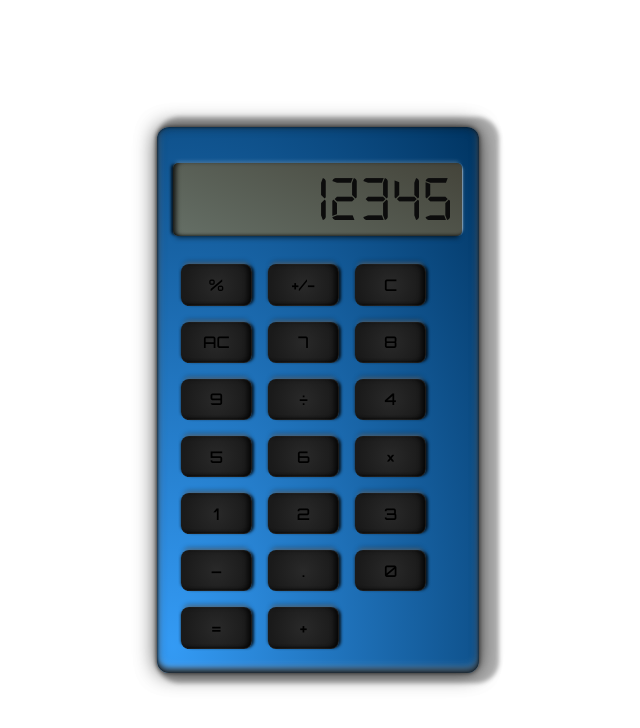
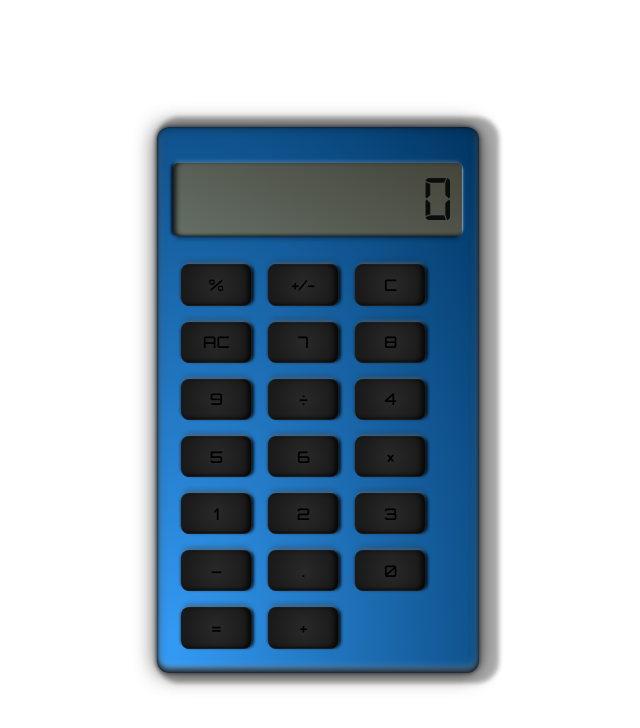
Before and after one commit to MyselfRoshan/ReactCalculator, a React (Vite) app: page / in a window 1280 px wide. Shown: the top 728 px of the page, without its empty margins (322-962 px from the left). Built offline with nearby package versions, Linux system fonts and the light colour scheme.

Commit message:
feat: added button to display

```diff
--- a/src/App.jsx
+++ b/src/App.jsx
@@ -2,7 +2,7 @@ import { useState } from "react";
 import Button from "./Button";
 
 function App() {
-  const [count, setCount] = useState(0);
+  const [result, setResult] = useState("0");
   const butttonTxtArray = [
     "%",
     "+/-",
@@ -27,13 +27,29 @@ function App() {
   ];
 
   const buttons = butttonTxtArray.map((butttonTxt, index) => {
-    return <Button key={index} butttonTxt={butttonTxt}></Button>;
+    return (
+      <Button
+        key={index}
+        butttonTxt={butttonTxt}
+        result={result}
+        setResult={setResult}
+      ></Button>
+    );
   });
+
+  function handleChange(e) {
+    setResult(e.target.value);
+  }
   return (
     <main className="App">
       <div className="calculator-frame">
         <div className="display-container">
-          <input type="text" value={12345} className="screen" />
+          <input
+            type="text"
+            className="screen"
+            onChange={handleChange}
+            value={result}
+          />
         </div>
         <div className="buttons">{buttons}</div>
       </div>
--- a/src/Button.jsx
+++ b/src/Button.jsx
@@ -1,4 +1,16 @@
-function Button({ butttonTxt }) {
-  return <button className="button">{butttonTxt}</button>;
+function Button({ butttonTxt, result, setResult }) {
+  function handleClick(e) {
+    setResult((prevResult) => {
+      const regexNumber = /d[0-9]|./;
+      if (regexNumber.test(e.target.innerText))
+        prevResult.concat(e.target.innerText);
+    });
+    console.log(result);
+  }
+  return (
+    <button className="button" onClick={(e) => handleClick(e)}>
+      {butttonTxt}
+    </button>
+  );
 }
 export default Button;
--- a/vite.config.js
+++ b/vite.config.js
@@ -1,7 +1,12 @@
-import { defineConfig } from 'vite'
-import react from '@vitejs/plugin-react-swc'
+import { defineConfig } from "vite";
+import react from "@vitejs/plugin-react-swc";
 
 // https://vitejs.dev/config/
 export default defineConfig({
   plugins: [react()],
-})
+  server: {
+    hmr: {
+      overlay: false,
+    },
+  },
+});
```
